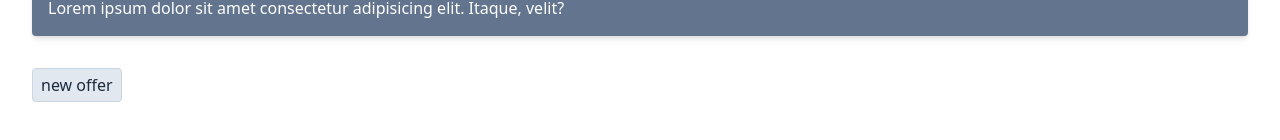
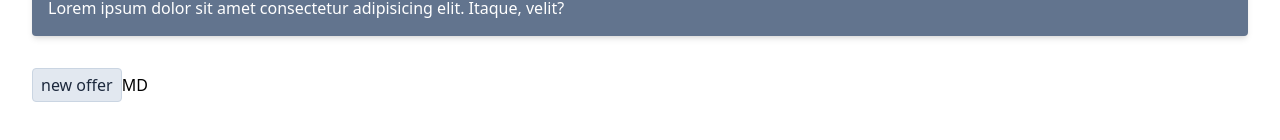
Before and after one commit to pharos-lab/lantern, a Vue app: page / in a window 1280 px wide. Shown: the part 214-354 px from the top of the page. Built offline with nearby package versions, Linux system fonts and the light colour scheme.

Commit message:
components: made primitives avatars components

```diff
--- a/src/App.vue
+++ b/src/App.vue
@@ -4,6 +4,9 @@ import Alert from './components/alert/Alert.vue'
 import AlertClose from './components/alert/AlertClose.vue';
 import Card from './components/card/Card.vue'
 import Badge from './components/badge/Badge.vue'
+import Avatar from './primitives/avatar/Avatar.vue'
+import AvatarImage from './primitives/avatar/AvatarImage.vue'
+import AvatarFallback from './primitives/avatar/AvatarFallback.vue'
 </script>
 
 <template>
@@ -17,6 +20,12 @@ import Badge from './components/badge/Badge.vue'
         <Card>Lorem ipsum dolor sit amet consectetur adipisicing elit. Itaque, velit?</Card>
 
         <Badge aria-label="test">new offer</Badge>
+
+        <Avatar radius="circle" size="large">
+            <AvatarImage src="" alt="alt text"></AvatarImage>
+            <AvatarFallback>MD</AvatarFallback>
+        </Avatar>
+
     </div>
 
 </template>
--- /dev/null
+++ b/src/composables/useAvatar.ts
@@ -0,0 +1,17 @@
+import { ref, computed } from 'vue';
+
+export function useAvatar() {
+    const imageError = ref(false);
+
+    const onError = () => {
+        imageError.value = true;
+    };
+
+    const showFallback = computed(() => imageError.value);
+
+    return {
+        imageError,
+        showFallback,
+        onError
+    };
+}
--- a/src/primitives/avatar/Avatar.vue
+++ b/src/primitives/avatar/Avatar.vue
@@ -0,0 +1,40 @@
+<template>
+    <span class="l-avatar">
+        <slot />
+
+        <!-- Auto fallback if prop provided and no fallback slot -->
+        <span
+            v-show="!hasFallbackSlot && fallback && showFallback"
+            class="l-avatar-fallback"
+        >
+            {{ fallback }}
+        </span>
+    </span>
+</template>
+
+<script setup lang="ts">
+import { provide, useSlots } from 'vue';
+import type { BasePrimitiveProps } from '../../types';
+import type { AvatarContext } from '../../types/components';
+import { useAvatar } from '../../composables/useAvatar';
+import { AVATAR_KEY } from '../../utils/keys';
+
+interface AvatarPrimitiveProps extends BasePrimitiveProps {
+    fallback?: string;
+}
+
+defineProps<AvatarPrimitiveProps>();
+
+const slots = useSlots();
+
+
+const { imageError, showFallback, onError } = useAvatar();
+
+provide<AvatarContext>(AVATAR_KEY, {
+    imageError,
+    showFallback,
+    onError
+});
+
+const hasFallbackSlot = !!slots.fallback;
+</script>
--- /dev/null
+++ b/src/primitives/avatar/AvatarFallback.vue
@@ -0,0 +1,20 @@
+<template>
+    <span v-if="show" class="l-avatar-fallback">
+        <slot />
+    </span>
+</template>
+
+<script setup lang="ts">
+import { inject, computed } from 'vue';
+import type { BasePrimitiveProps } from '../../types';
+import type { AvatarContext } from '../../types/components';
+import { AVATAR_KEY } from '../../utils/keys';
+
+interface AvatarFallbackProps extends BasePrimitiveProps {}
+
+defineProps<AvatarFallbackProps>();
+
+const context = inject<AvatarContext>(AVATAR_KEY);
+
+const show = computed(() => context?.showFallback.value ?? true);
+</script>
--- /dev/null
+++ b/src/primitives/avatar/AvatarImage.vue
@@ -0,0 +1,24 @@
+<template>
+    <img
+        :src="src"
+        :alt="alt"
+        class="l-avatar-image w-full w-10"
+        @error="context?.onError"
+        v-show="!context?.showFallback.value"
+    />
+</template>
+
+<script setup lang="ts">
+import { inject } from 'vue';
+import type { AvatarContext } from '../../types/components';
+import { AVATAR_KEY } from '../../utils/keys';
+
+interface AvatarImageProps {
+    src: string;
+    alt: string;
+}
+
+defineProps<AvatarImageProps>();
+
+const context = inject<AvatarContext>(AVATAR_KEY);
+</script>
--- /dev/null
+++ b/src/primitives/avatar/index.ts
@@ -0,0 +1,4 @@
+export { default as Avatar } from './Avatar.vue';
+export { default as AvatarImage } from './AvatarImage.vue';
+export { default as AvatarFallback } from './AvatarFallback.vue';
+export type { AvatarContext } from '../../types/components';
--- a/src/types/components.ts
+++ b/src/types/components.ts
@@ -4,3 +4,9 @@ export interface AlertContext {
     isVisible: Ref<boolean>;
     dismiss: () => void;
 }
+
+export interface AvatarContext {
+    imageError: Ref<boolean>;
+    showFallback: Ref<boolean>;
+    onError: CallableFunction;
+}
--- a/src/utils/keys.ts
+++ b/src/utils/keys.ts
@@ -1,3 +1,4 @@
 export const THEME_KEY = Symbol('theme');
-export const OPTIONS_KEY = Symbol('options');
+export const OPTIONS_KEY = Symbol('options')
 export const ALERT_KEY = Symbol('alert')
+export const AVATAR_KEY = Symbol('avatar')
```
